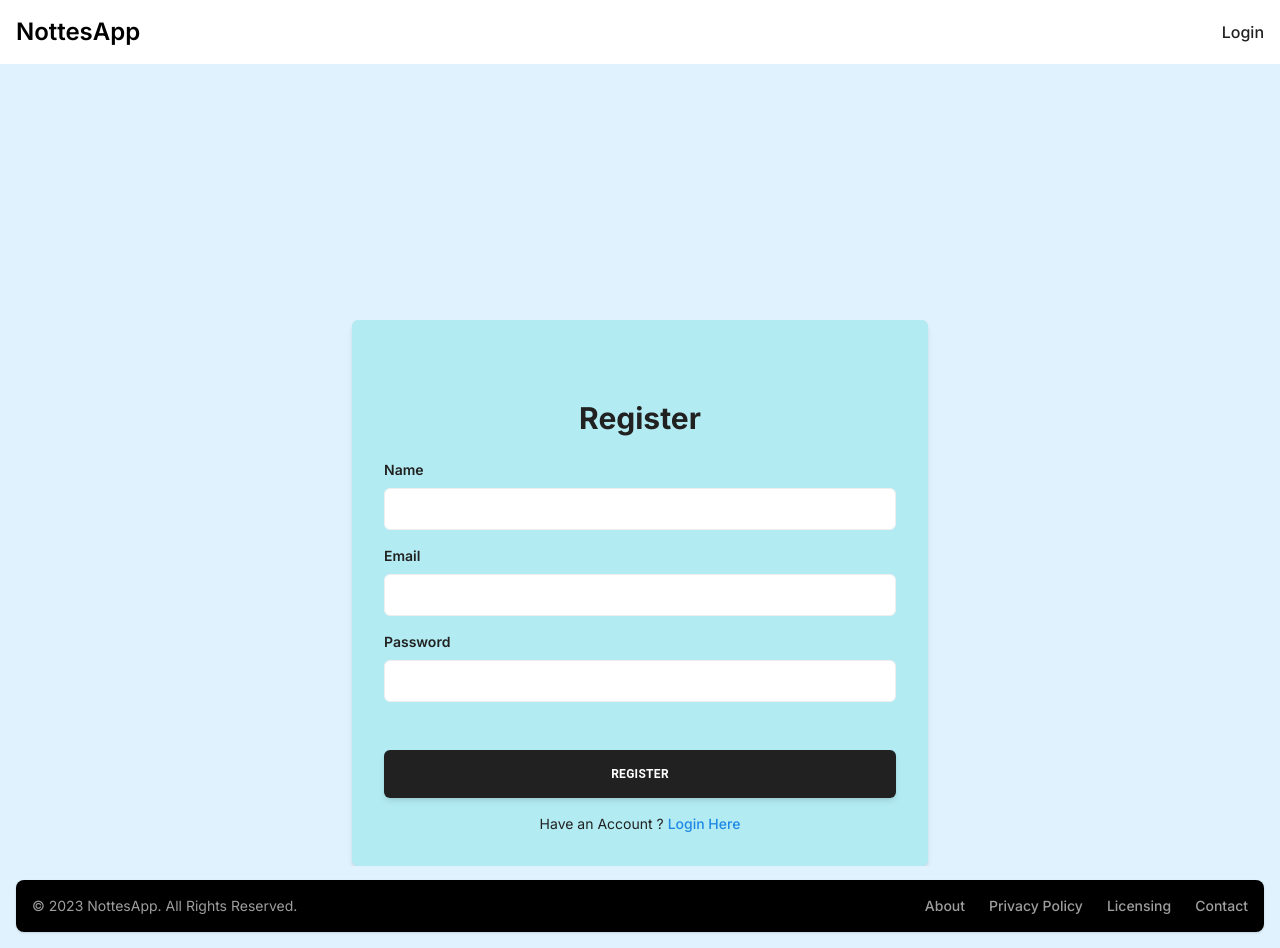
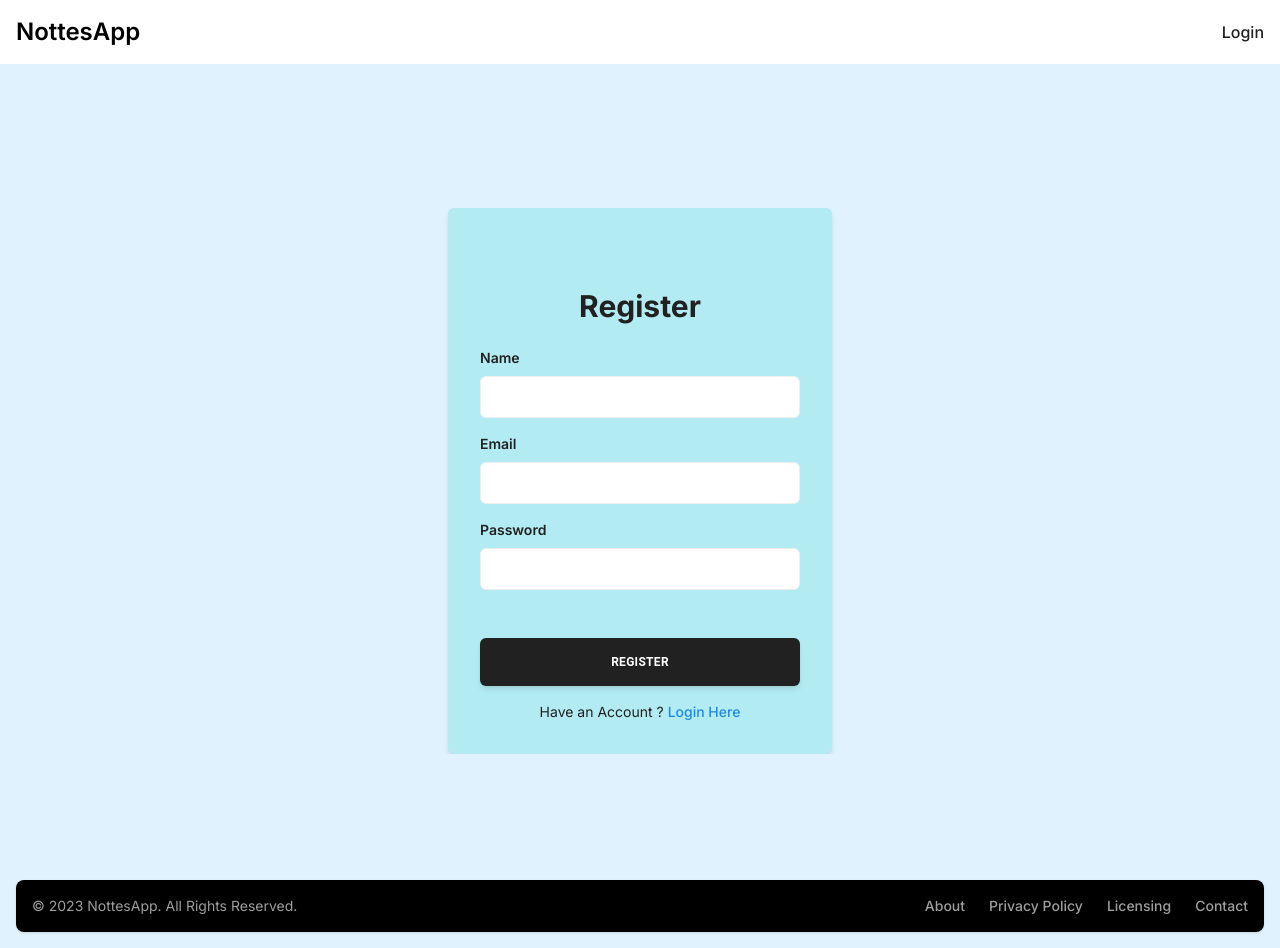
Before and after one commit to Hobb211/monitoreo-de-temperatura-Web, a Next.js app: page /register in a window 1280 px wide. Built offline with nearby package versions, Linux system fonts and the light colour scheme.

Commit message:
redux install

```diff
--- a/components/LoginCard.tsx
+++ b/components/LoginCard.tsx
@@ -31,8 +31,8 @@ export default function LoginCard() {
 
   return (
     <div className="h-screen">
-      <div className="relative flex flex-col items-center justify-center overflow-hidden pt-64">
-        <div className="w-full p-8 bg-cyan-100 rounded-md shadow-md lg:max-w-xl pt-20">
+      <div className="relative flex flex-col items-center justify-center overflow-hidden pt-36">
+        <div className="w-96 p-8 bg-cyan-100 rounded-md shadow-md lg:max-w-xl pt-20">
           <h1 className="text-3xl font-bold text-center text-gray-900">
             Login
           </h1>
--- a/components/RegisterCard.tsx
+++ b/components/RegisterCard.tsx
@@ -31,8 +31,8 @@ export default function RegisterCard() {
 
   return (
     <div className="h-screen">
-      <div className="relative flex flex-col items-center justify-center overflow-hidden pt-64">
-        <div className="w-full p-8 bg-cyan-100 rounded-md shadow-md lg:max-w-xl pt-20">
+      <div className="relative flex flex-col items-center justify-center overflow-hidden pt-36">
+        <div className="w-96 p-8 bg-cyan-100 rounded-md shadow-md lg:max-w-xl pt-20">
           <h1 className="text-3xl font-bold text-center text-gray-900">
             Register
           </h1>
--- a/package.json
+++ b/package.json
@@ -10,6 +10,7 @@
   },
   "dependencies": {
     "@material-tailwind/react": "^2.1.1",
+    "@reduxjs/toolkit": "^1.9.5",
     "@types/node": "20.5.9",
     "@types/react": "18.2.21",
     "@types/react-dom": "18.2.7",
@@ -22,6 +23,7 @@
     "react": "18.2.0",
     "react-dom": "18.2.0",
     "react-hook-form": "^7.45.4",
+    "react-redux": "^8.1.2",
     "tailwindcss": "3.3.3",
     "typescript": "5.2.2"
   }
```
Also changed, not shown: 1 other file (tests, documents, lock files or other folders).
